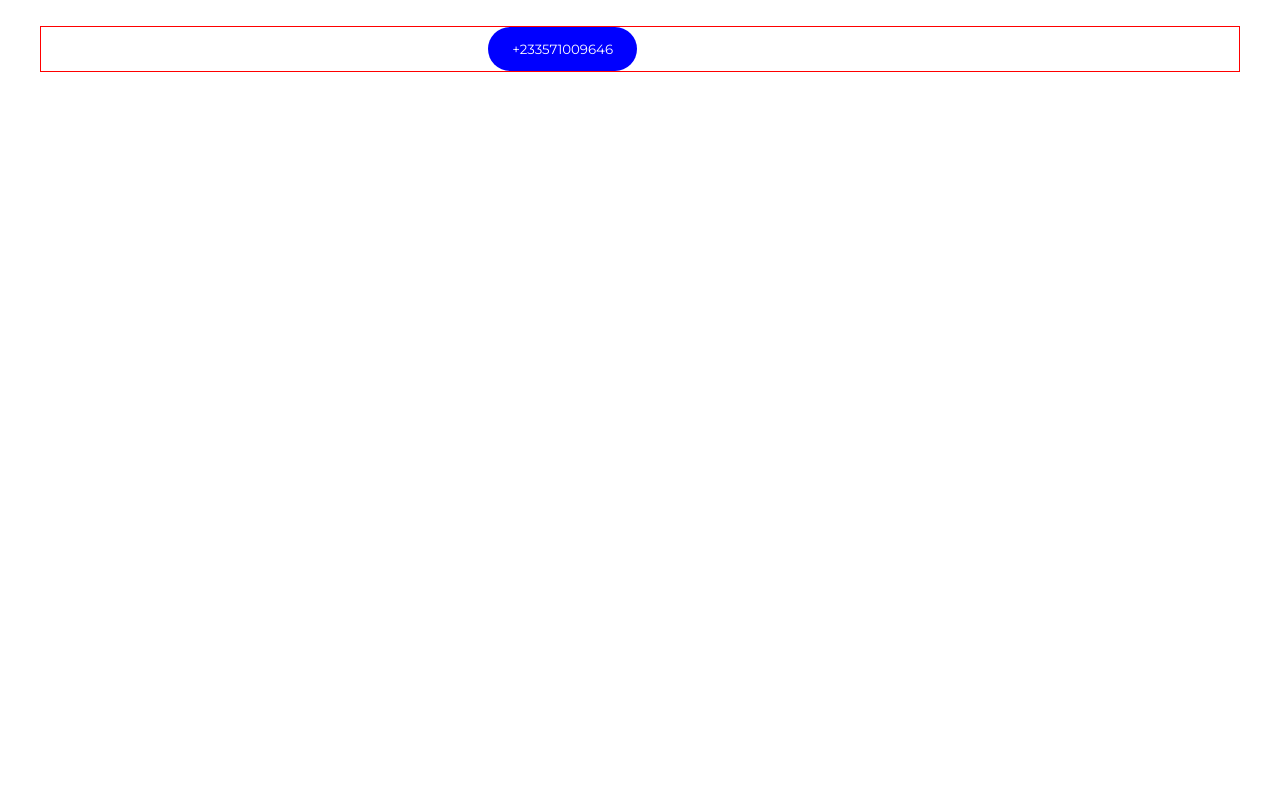
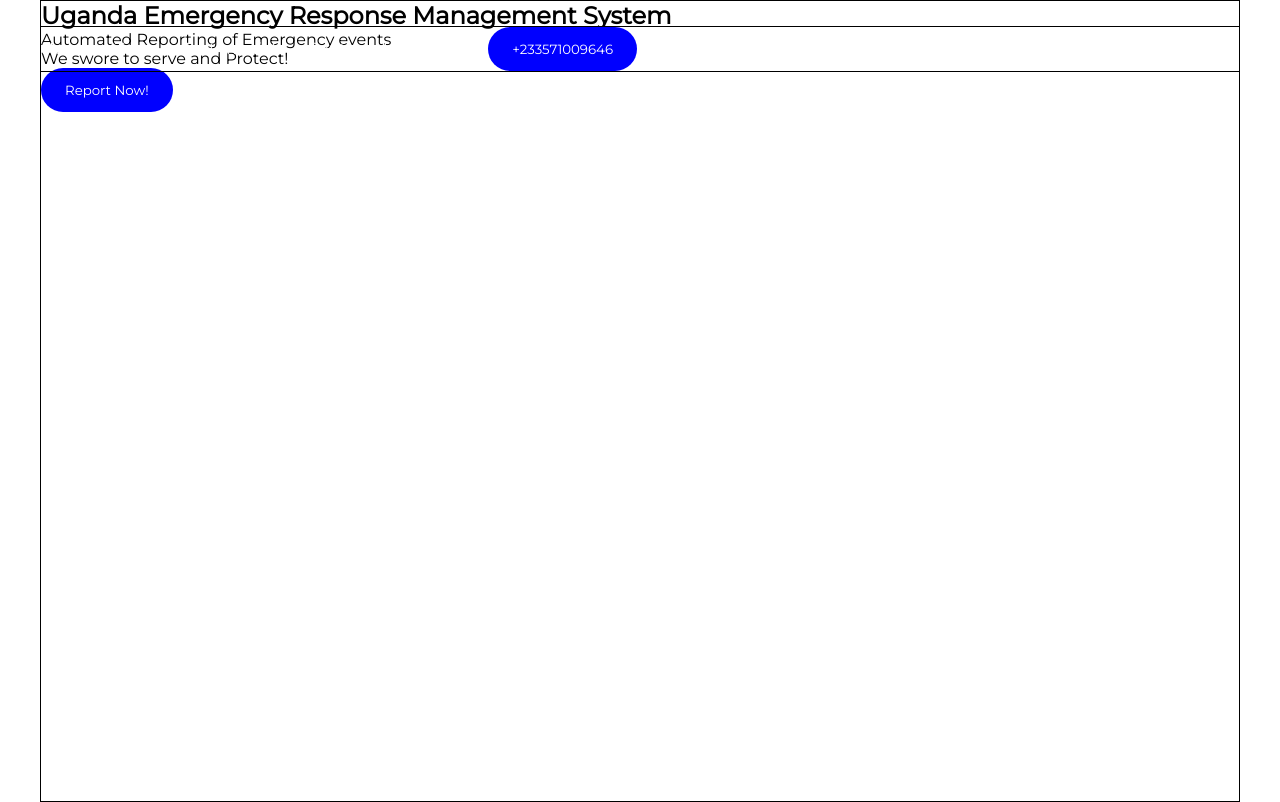
Before and after one commit to tr3p0l3m/FPWT2020, a PHP site: page / in a window 1280 px wide. Before the commit the page ends 72 px from the top, so only its background shows below. Run offline with PHP 8.4, Linux system fonts and the light colour scheme; some libraries are stand-ins or nearby versions.

Commit message:
added some content

```diff
--- a/index.html
+++ b/index.html
@@ -27,6 +27,16 @@
                 </div>
             </div>
         </nav>
+
+        <div class="container">
+            <div class="hero">
+                <h2>Uganda Emergency Response Management System</h2>
+                <p>Automated Reporting of Emergency events <br>
+                   We swore to serve and Protect!
+                </p>
+                <button>Report Now!</button>
+            </div>
+        </div>
     </section>
 
 </body>
--- a/style.css
+++ b/style.css
@@ -10,7 +10,7 @@
     width: 100%;
     max-width: 1200px;
     margin: 0 auto;
-    border: 1px solid red;
+    border: 1px solid;
 }
 
 button {
@@ -25,7 +25,7 @@ button {
 }
 
 button:hover{
-    background: red;
+    background: pink;
 }
 
 .hero nav{
@@ -48,3 +48,13 @@ button:hover{
     margin-right: 20px;
     transition: color 300ms ease-in-out;
 }
+
+.hero nav .container .menu a:hover{
+    color: magenta;
+}
+
+.hero{
+    width: 100%;
+    min-height: 100vh;
+
+}
```
